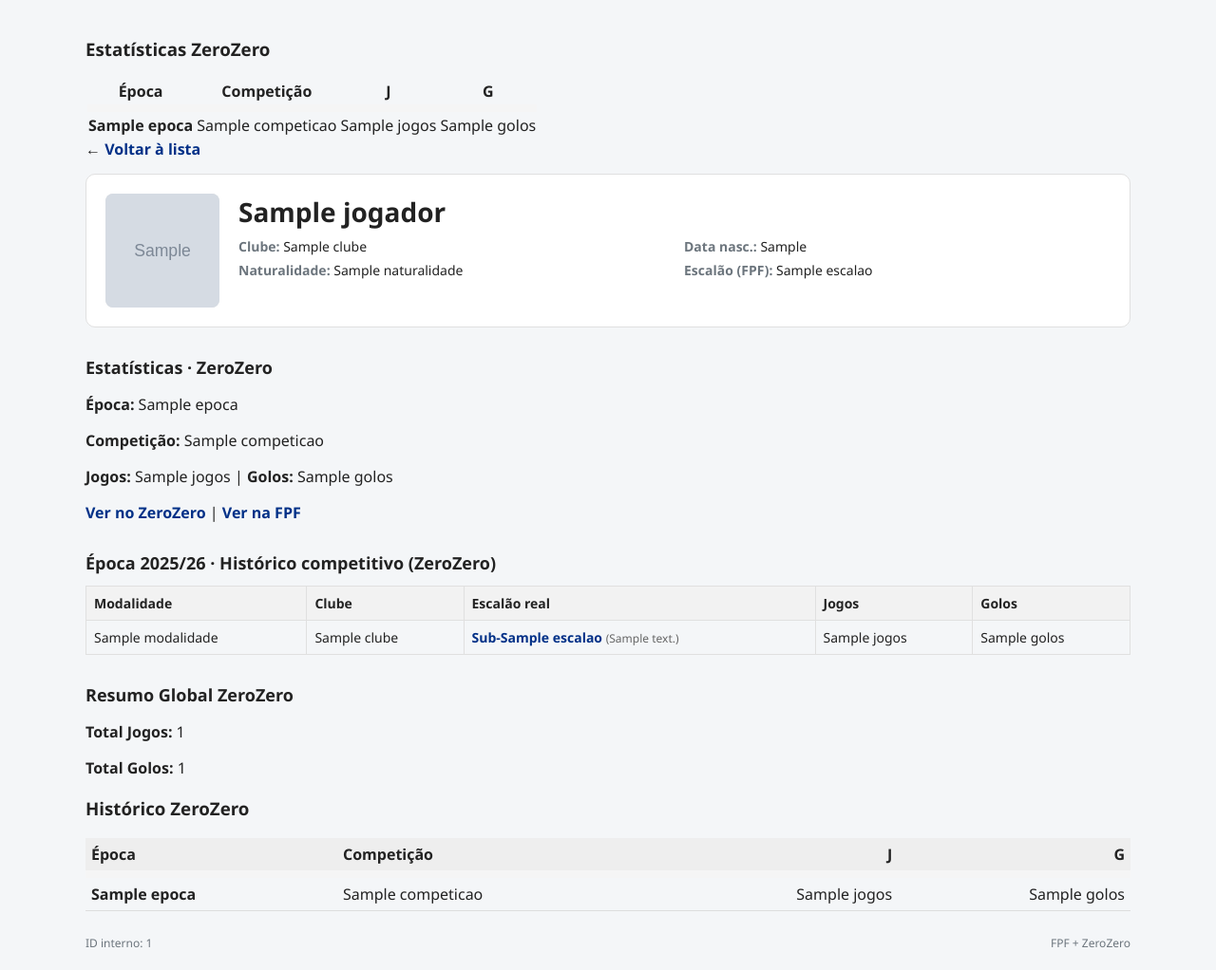
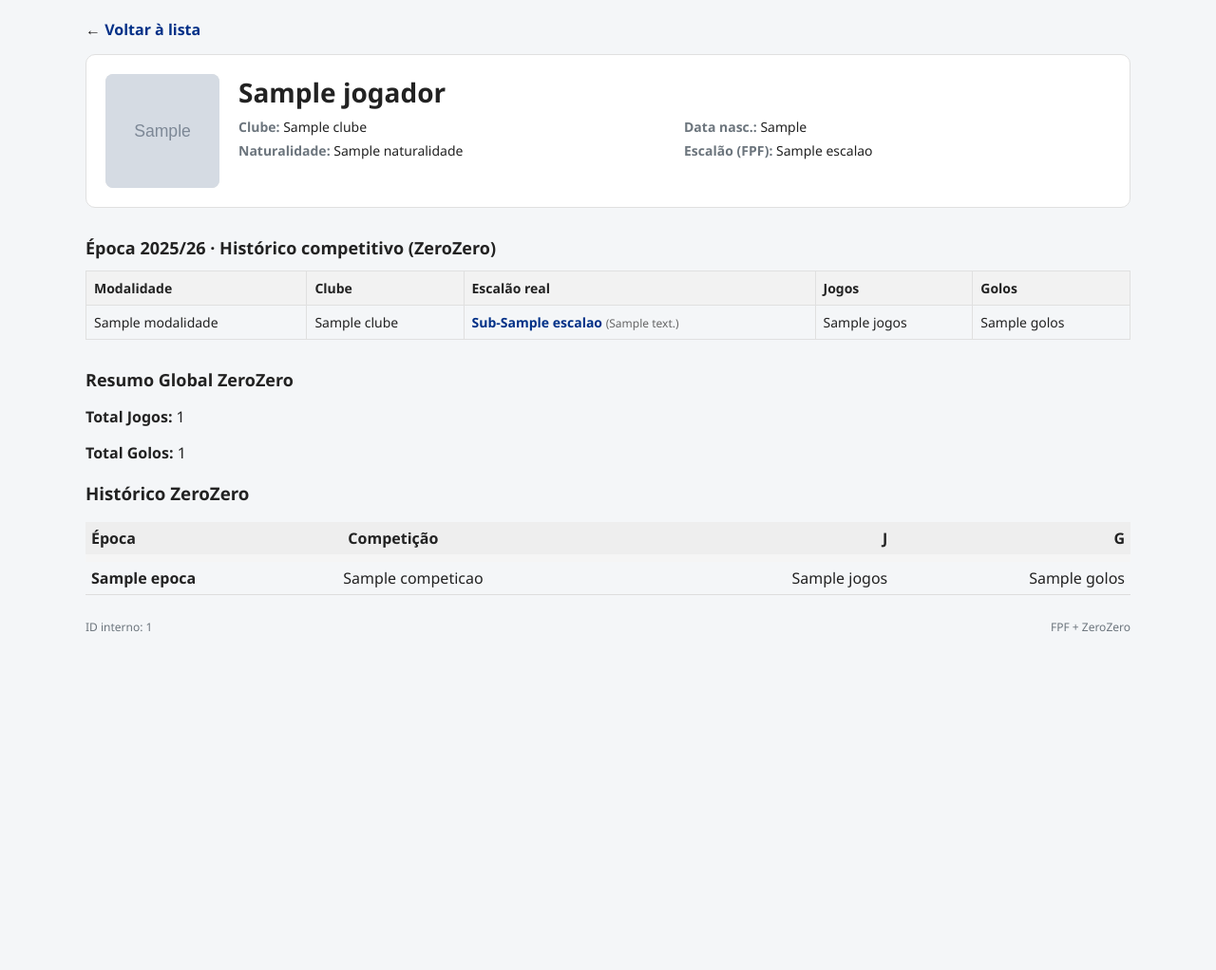
Before and after one commit to FCPSCC/jogadores-fpf, a Python web app: template templates/jogador.html in a window 1280 px wide. Shown: the whole page at 95% size. After the commit the page ends 666 px from the top, so only its background shows below. Run offline with Jinja, Linux system fonts and the light colour scheme; the template is opened without the code that fills it: most values are stand-ins (such as "Sample title", 1, 10 or a date in 2020); grey boxes marked "Sample" are stand-in pictures.

Commit message:
fix final real

```diff
--- a/templates/jogador.html
+++ b/templates/jogador.html
@@ -151,40 +151,6 @@ a:hover { text-decoration: underline; }
 <body>
 <div class="container">
 
-<h3>Estatísticas ZeroZero</h3>
-
-<table>
-    <tr>
-        <th>Época</th>
-        <th>Competição</th>
-        <th>J</th>
-        <th>G</th>
-    </tr>
-
-    {% if historico_zz %}
-        {% for linha in historico_zz %}
-
-        {% if linha.epoca %}
-        <tr>
-            <td colspan="4" style="background:#f5f5f5; height:6px;"></td>
-        </tr>
-        {% endif %}
-
-        <tr>
-            <td><strong>{{ linha.epoca }}</strong></td>
-            <td>{{ linha.competicao }}</td>
-            <td style="text-align:right">{{ linha.jogos }}</td>
-            <td style="text-align:right">{{ linha.golos }}</td>
-        </tr>
-
-        {% endfor %}
-    {% else %}
-        <tr>
-            <td colspan="4">Sem dados ZeroZero</td>
-        </tr>
-    {% endif %}
-
-</table>
 <div class="top-bar">
     ← <a href="/">Voltar à lista</a>
 </div>
@@ -216,24 +182,6 @@ a:hover { text-decoration: underline; }
         </div>
     </div>
 </div>
-
-<!-- ESTATÍSTICAS ZEROZERO -->
-{% if zz %}
-<div class="section">
-    <div class="section-title">Estatísticas · ZeroZero</div>
-    <p><strong>Época:</strong> {{ zz["epoca"] }}</p>
-    <p><strong>Competição:</strong> {{ zz["competicao"] }}</p>
-    <p><strong>Jogos:</strong> {{ zz["jogos"] }} | <strong>Golos:</strong> {{ zz["golos"] }}</p>
-    <p>
-        {% if zz["zz_player_url"] %}
-        <a href="{{ zz['zz_player_url'] }}" target="_blank">Ver no ZeroZero</a> |
-        {% endif %}
-        <a href="https://www.fpf.pt/pt/Jogadores/Ficha-de-Jogador/playerId/{{ jogador['player_id'] }}" target="_blank">
-            Ver na FPF
-        </a>
-    </p>
-</div>
-{% endif %}
 
 <!-- HISTÓRICO COMPETITIVO -->
 <div class="section">
@@ -311,10 +259,15 @@ HISTÓRICO COMPLETO ZEROZERO
     <tr style="border-bottom: 1px solid #ddd;">
         <td style="padding:6px; font-weight:bold;">
             {{ linha.epoca }}
-        </td>
-        <td style="padding:6px;">
-            {{ linha.competicao }}
-        </td>
+        <td>
+    {{ linha.competicao }}
+
+    {% if linha.acima %}
+        <span style="background:#ffe6e6; color:#b30000; padding:2px 6px; border-radius:4px;">
+            ↑ Acima
+        </span>
+    {% endif %}
+</td>
         <td style="padding:6px; text-align:right;">
             {{ linha.jogos }}
         </td>
```
Also changed, not shown: app.py (+20 -1 lines).
